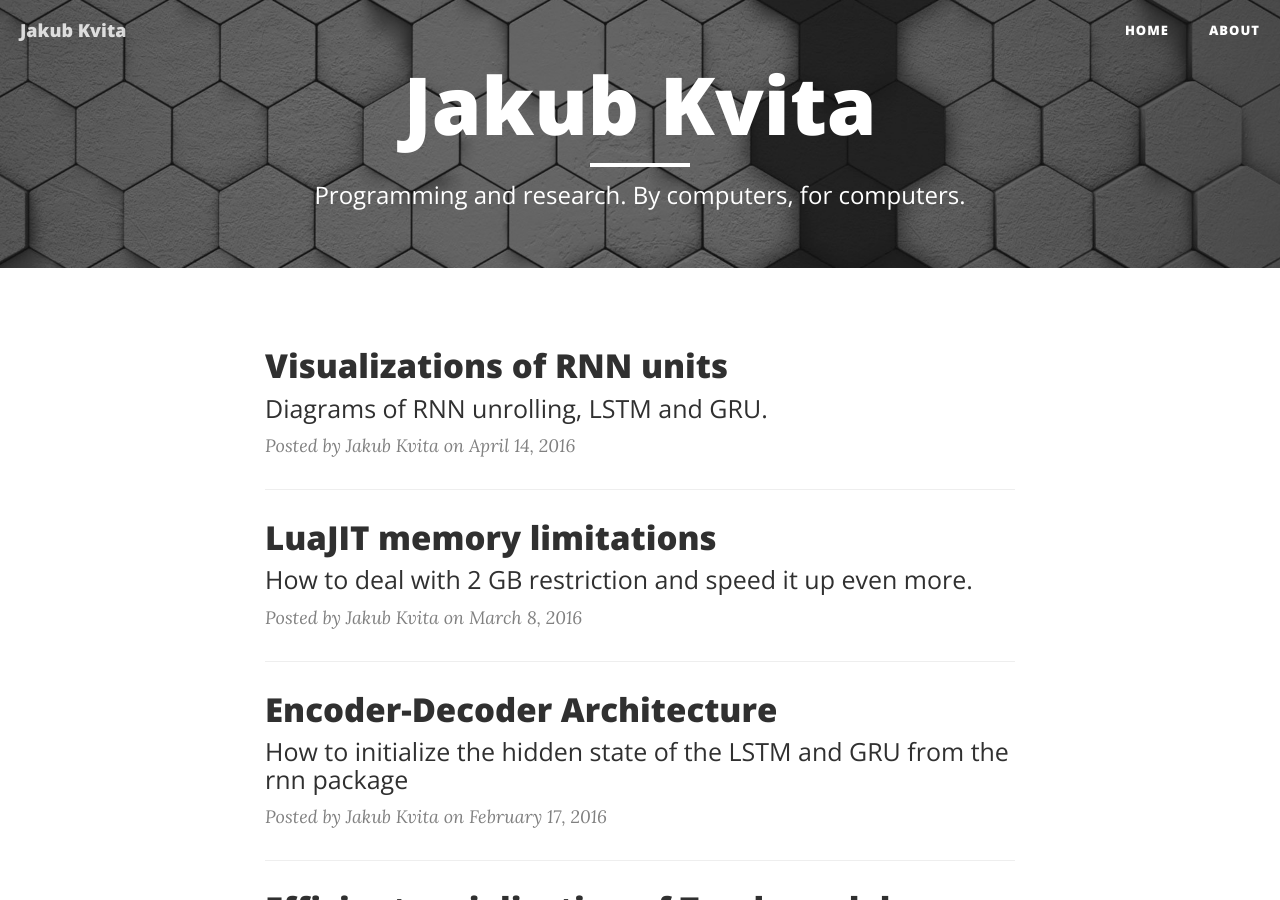
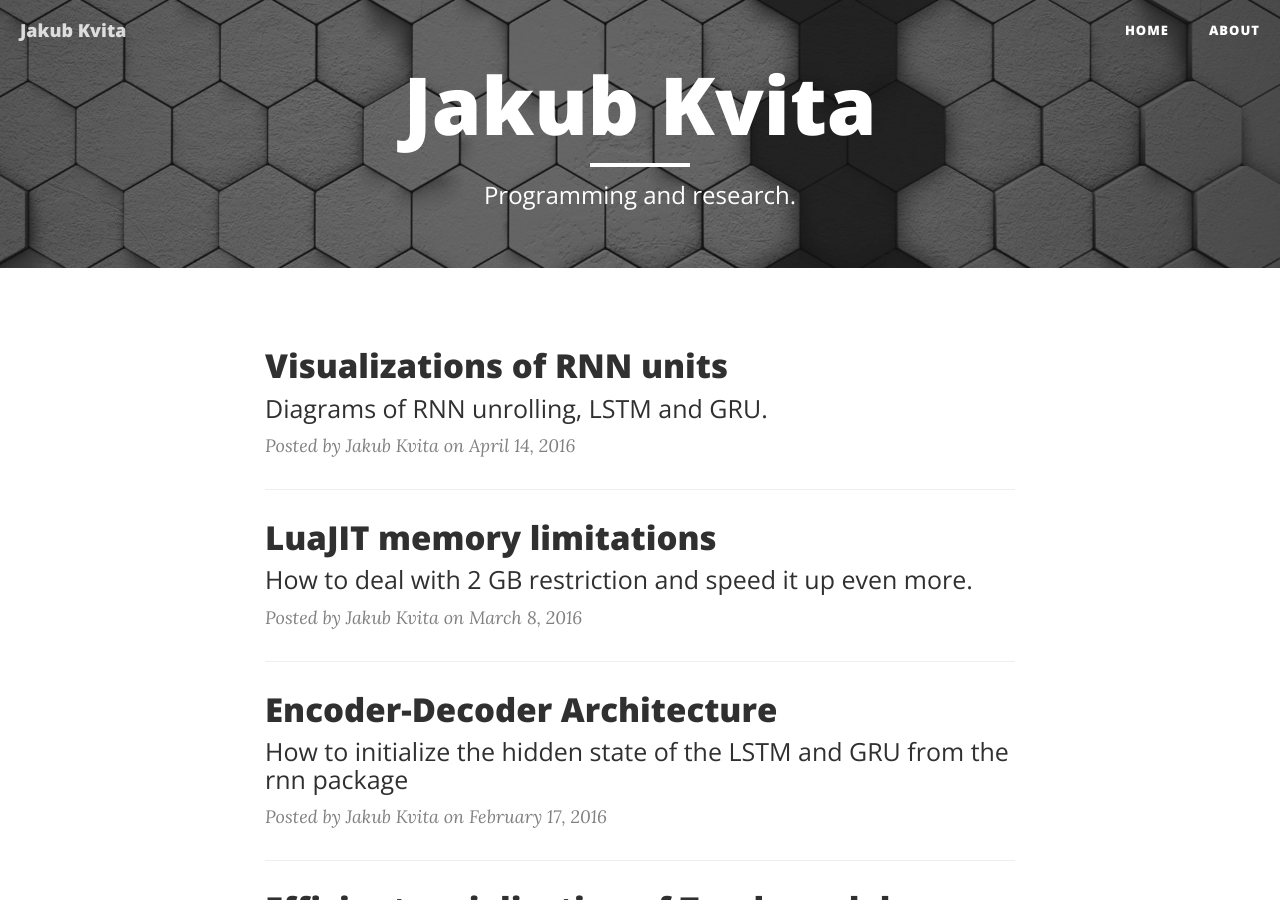
Before and after one commit to kvitajakub/kvitajakub.github.io, a Jekyll site: the page built from index.html, in a window 1280 px wide and 900 px high. Built offline with Jekyll 4.4.1, drawn with Linux system fonts in a browser that asks for light colours; nearby versions of some CDN libraries; the list of posts is cut into pages by our own code.

Commit message:
some updates to make it more serious

```diff
--- a/index.html
+++ b/index.html
@@ -1,7 +1,7 @@
 ---
 layout: page
 first-title: "Jakub Kvita"
-description: "Programming and research. By computers, for computers."
+description: "Programming and research."
 ---
 <!-- header-img: "img/about-bg.jpg" -->
 
```
